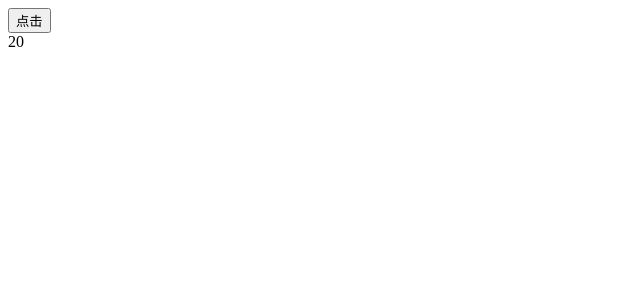
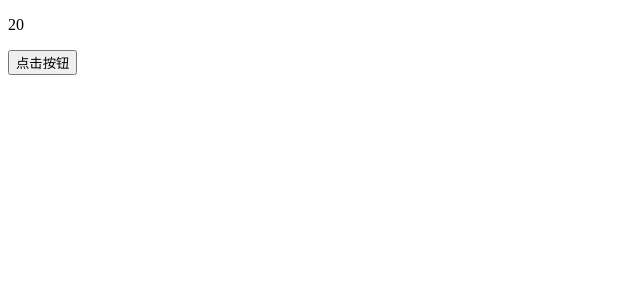
Before and after one commit to lisongyu/reactProject, a React (Create React App) app: page / in a window 1280 px wide. Shown: the top 300 px of the page, without its empty margins (0-640 px from the left). Built offline with nearby package versions, Linux system fonts and the light colour scheme.

Commit message:
提交生命周期代码更新期

```diff
--- /dev/null
+++ b/src/Stateupdate.js
@@ -0,0 +1,35 @@
+// 4组件生命周期更新
+import React, { Component } from 'react'
+
+export default class Lift extends Component {
+  constructor(props) {
+    super(props)
+
+    this.state = {
+      num: 20
+    }
+    this.handleClick = this.handleClick.bind(this)
+    console.log('1.1 constructor 初始化组件')
+  }
+  // 第二阶段，更新期
+  handleClick() {
+    alert('点击按钮')
+  }
+  //WARNING! To be deprecated in React v17. Use componentDidMount instead.
+  UNSAFE_componentWillMount() {
+    console.log('1.2 在挂载数据之前需要执行的代码')
+  }
+  componentDidMount() {
+    console.log('1.4 在挂载数据之后需要执行的代码')
+    // 异步请求
+  }
+  render() {
+    console.log('1.3渲染标签到也买呢上，填充数据到标签中')
+    return (
+      <div>
+        <p>{this.state.num}</p>
+        <button onClick={this.handleClick}>点击按钮</button>
+      </div>
+    )
+  }
+}
--- a/src/index.js
+++ b/src/index.js
@@ -1,6 +1,6 @@
 import React from 'react';
 import ReactDOM from 'react-dom';
-import App from './ChildToParent'
+import App from './Stateupdate'
 
 ReactDOM.render(
 
```
Also changed, not shown: src/Lift.js (added, +34 -0 lines).
